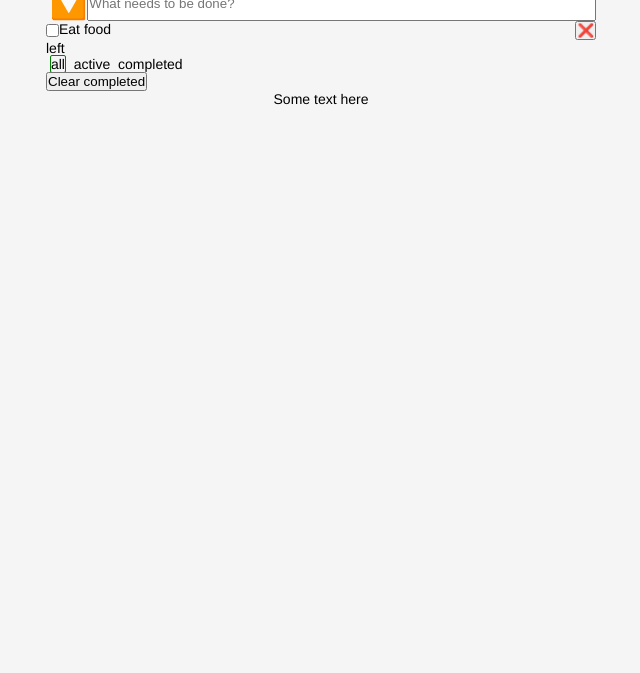
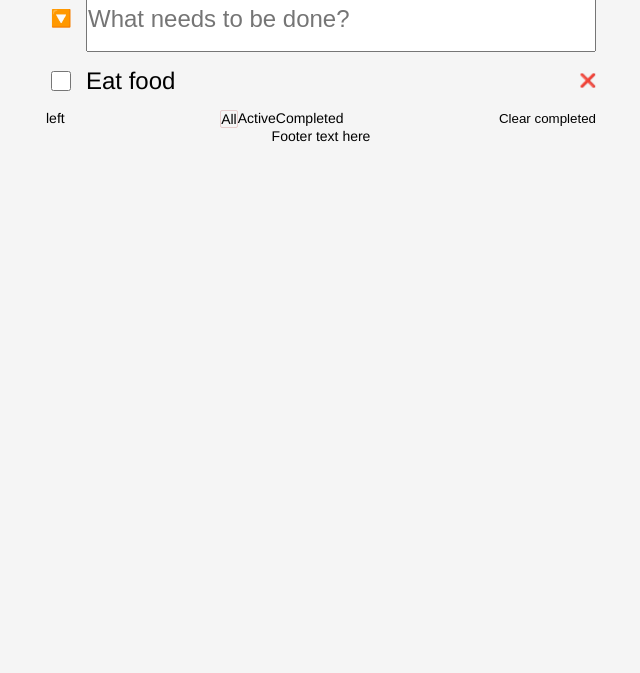
Before and after one commit to MaximusTaHan/Frontend-Assignment3, a plain HTML site: page Index.html in a window 1280 px wide. Shown: the part 127-800 px from the top of the page, without its empty margins (319-959 px from the left). Drawn offline with Linux system fonts and the light colour scheme.

Commit message:
fix sizing and centering and hover events

```diff
--- a/Index.html
+++ b/Index.html
@@ -19,14 +19,11 @@
                     <input type="checkbox" class="no-checkbox" id="toggle-all" checked>
                     <label for="toggle-all">🔽</label>
                 </div>
-
                 <input type="text" id="input-field" placeholder="What needs to be done?">
             </form>
             <ul class="todos">
                 <li class="todo">
-                        <input type="checkbox">
-
-                        </input>
+                    <input type="checkbox" class="checkbox"></input><!-- Anna added class  -->
                     <label class="todo-label">Eat food</label>
                     <button>❌</button>
                 </li>
@@ -38,13 +35,13 @@
                 </div>
                 <div class="filters">
                     <input type="radio" class="no-radio" name="filter-buttons" id="all" checked>
-                        <label for="all">all</label>
+                    <label for="all">All</label>
 
                     <input type="radio" class="no-radio" name="filter-buttons" id="active">
-                        <label for="active">active</label>
+                    <label for="active">Active</label>
 
                     <input type="radio" class="no-radio" name="filter-buttons" id="completed">
-                        <label for="completed">completed</label>
+                    <label for="completed">Completed</label>
                 </div>
                 <div>
                     <button>
@@ -56,7 +53,7 @@
     </main>
 </body>
 <footer>
-        <p>Some text here</p>
+    <p>Footer text here</p>
 </footer>
 
 </html>
--- a/style.css
+++ b/style.css
@@ -31,17 +31,31 @@ h1 {
 form {
     display: flex;
     align-content: center;
+    /* Added by anna below: */
+    height: 65.6px;
 }
 
-/* Emoji not centered correctly? */
+/* Emoji not centered correctly? -- Anna fixed?*/
 /* Form styles */
+
+form #toggle-container {
+    /* added */
+    width: 30px;
+    display: flex;
+    justify-content: center;
+    align-items: center;
+}
 .no-checkbox + label{
     opacity: 50%;
-    font-size: 30px;
+    /* changed below */
+    font-size: 17px;
 }
 
 #input-field {
     flex: 1;
+    /* Added below: */
+    margin-left: 10px;
+    font-size: 24px;
 }
 
 .no-checkbox:checked + label{
@@ -49,31 +63,82 @@ form {
 }
 /* Form styles end */
 
+/* List item styles */
+input.checkbox {
+    /* Added */
+    width: 30px;
+    height: 20px;
+    margin: auto 0 auto 0;
+}
 
 .todos {
     list-style-type: none;
     display: flex;
+    /* Added below: */
+    flex-direction: column;
 }
-.todo {
+
+li.todo {
     display: flex;
     flex: 1;
 }
 
-.todo-label {
+li .todo-label {
+    display:flex;
     flex: 1;
+    /* Added below: */
+    align-items: center;
+    margin-left: 10px;
+    height: 58.8px;
+    font-size: 24px;
 }
 
+button {
+    /* Added */
+    border: none;
+    background-color: transparent;
+}
+/* List item styles end*/
+
+/* Feature bar styles. ADDED */
+.feature-bar {
+    display: flex;
+}
+
+.feature-bar .filters {
+    /* men kolla responsiviteten här. De ska ändra ordning när skärmen blir mindre,
+    så det kanske är bättre med grid på hela feature-bar.
+    Jag avvaktar att göra mer här just nu */
+    display: flex;
+    flex: 1;
+    justify-content: center;
+}
+
+.feature-bar button:hover {
+    text-decoration: underline;
+}
+
+/* Feature bar styles end*/
+
+/* Misc styles */
 label {
     user-select: none;
 }
+
 .no-radio, .no-checkbox {
     appearance: none;
 }
 
+.no-radio:checked + label {
+    border: 1px solid;
+    border-color: rgba(175, 47, 47, 0.2);
+    border-radius: 2px;
+}
 
-
-.no-radio:checked + label {
-    border: 1px solid green;
+.no-radio:hover + label {
+    border: 1px solid;
+    /* added */
+    border-color: rgba(175, 47, 47, 0.1);
     border-radius: 2px;
 }
 
```
Lines whose indentation alone changed are shown as unchanged.
